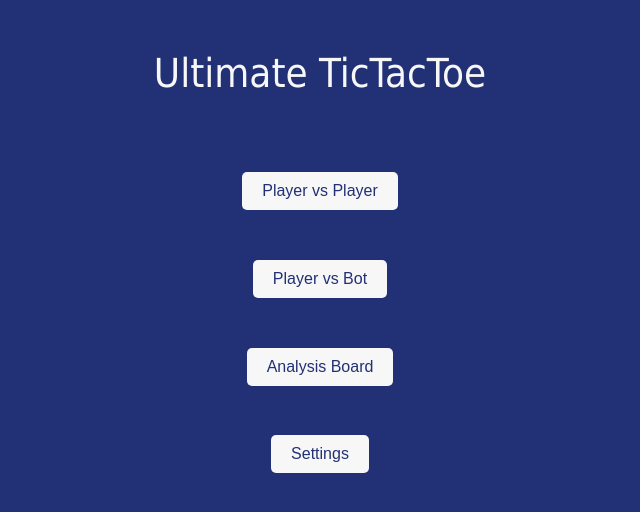
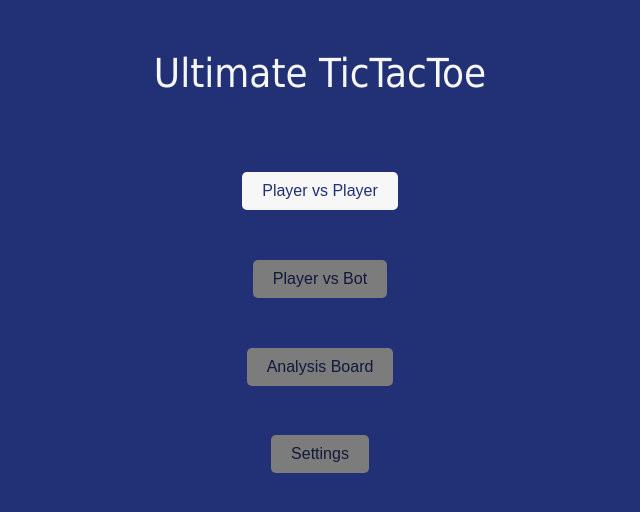
Before and after one commit to noahkaboa/UltimateTicTacToe, a Flask app: page / in a window 1280 px wide. Shown: the top 512 px of the page, without its empty margins (320-960 px from the left). Run offline with Flask 3, Linux system fonts and the light colour scheme.

Commit message:
Added under construction

```diff
--- a/app/static/main.css
+++ b/app/static/main.css
@@ -31,3 +31,8 @@ h1 {
     margin-top: 50px;
     font: 40px 'Tahoma', sans-serif;
 }
+
+.tbd {
+    filter: brightness(0.5);
+    cursor: not-allowed;
+}
--- a/app/templates/index.html
+++ b/app/templates/index.html
@@ -12,11 +12,11 @@
         <!-- PvP button -->
         <button id="pvp" onclick="window.location.href='/reset'">Player vs Player</button>
         <!-- PvBot button -->
-        <button id="pvbot">Player vs Bot</button>
+        <button id="pvbot" class="tbd">Player vs Bot</button>
         <!-- Evaluation button -->
-        <button id="eval">Analysis Board</button>
+        <button id="eval" class="tbd">Analysis Board</button>
         <!-- Settings -->
-        <button id="settings">Settings</button>
+        <button id="settings" class="tbd">Settings</button>
     </div>
 
 </body>
```
